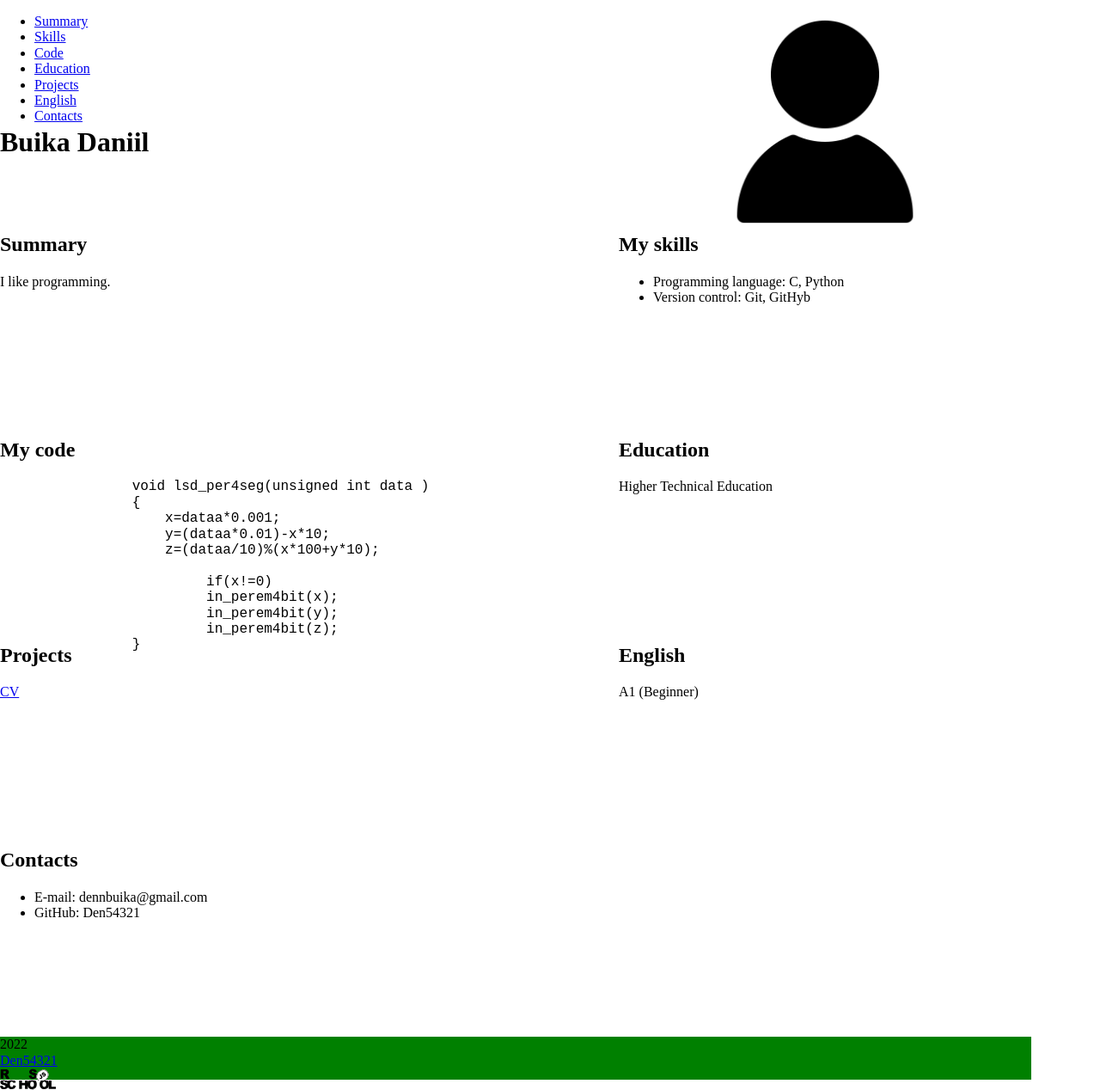
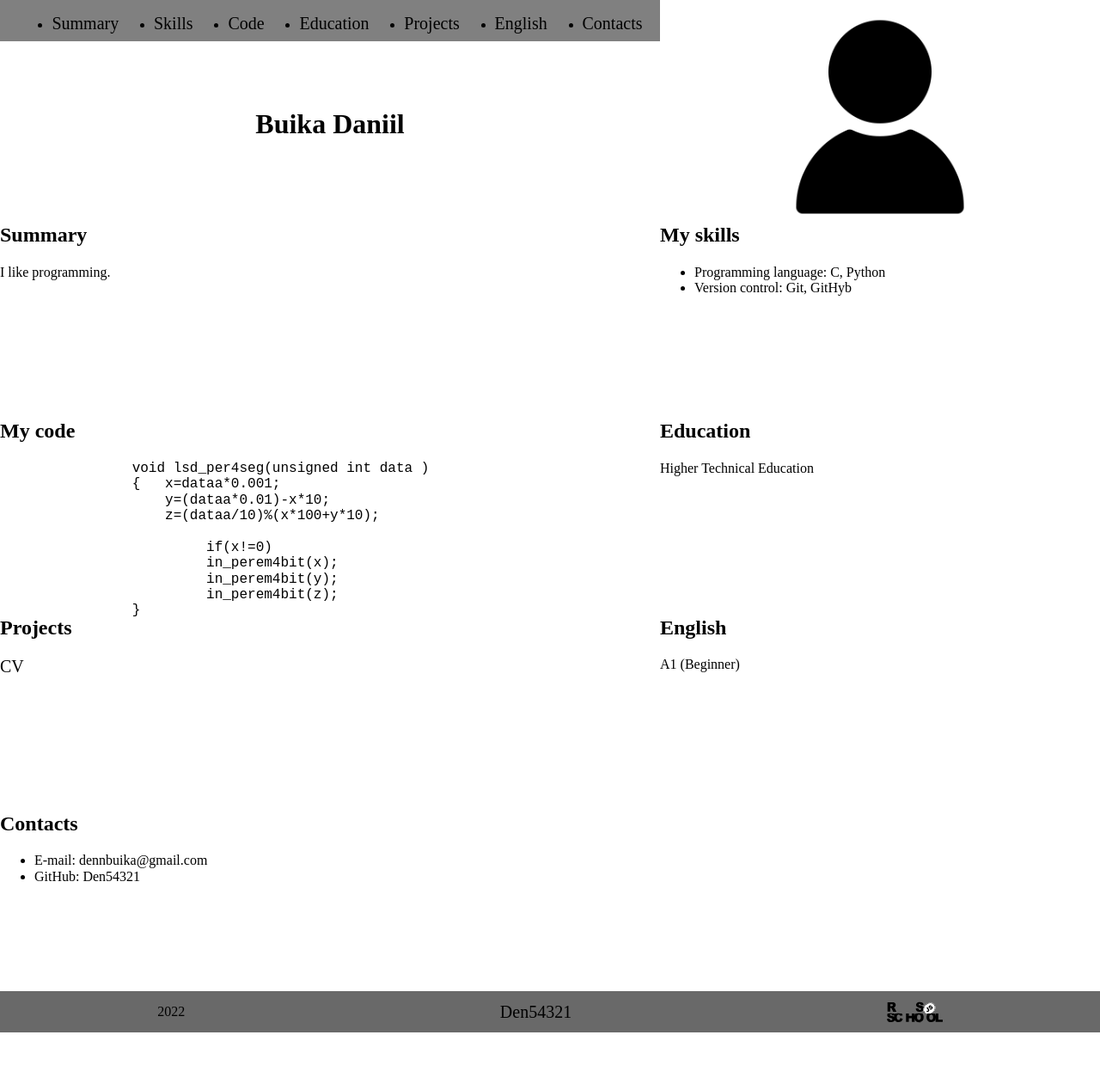
Before and after one commit to Den54321/rsschool-cv, a plain HTML site: page index.html in a window 1280 px wide. Shown: the whole page at 86% size. After the commit the page ends 1201 px from the top, so only its background shows below. Drawn offline with Linux system fonts and the light colour scheme.

Commit message:
docs: modified style and index file

```diff
--- a/assets/style/style.css
+++ b/assets/style/style.css
@@ -6,10 +6,11 @@
 }
 
 .main{
-    width: 1200px;
+    max-width: 1440px;
+    margin: 0 auto;
     display: grid;
     grid-template-columns: 60% 40%;
-    grid-template-rows:10%  10%  19% 19% 19% 19% 4%;
+    grid-template-rows:4%  16%  19% 19% 19% 19% 4%;
 
 }
 .photo{
@@ -24,15 +25,43 @@
     height: 100%;
 }
 
-.h1{
-    grit
-}
+
 
 .footer{
-    display: grid;
-    background-color: green;
+
+    background-color: dimgray;
     grid-column: 1/3;
     grid-row: 7/8;
+    display: flex;
+    justify-content: space-around;
+
+    align-items: center;
+
 
 
 }
+.ul{
+   display: flex;
+   justify-content: space-around;
+   align-items: center;
+
+}
+.header{
+    background-color:grey;
+}
+.h1{
+    text-align: center;
+    align-self: center;
+
+
+}
+
+a{
+   color: black;
+   text-decoration: none;
+   font-size: 20px;
+
+}
+a:hover{
+    color: aquamarine;
+}
--- a/index.html
+++ b/index.html
@@ -30,12 +30,12 @@
 
         <p class="photo"> <img class="photo-img" src="assets/img/icon.png" alt="Photo"></p>
 
-        <section id="summary" class="main-summary">
+        <section id="summary" class="main-summary section">
             <h2>Summary</h2>
             <p>I like programming.</p>
         </section>
 
-        <section id="skills" class="main-skills">
+        <section id="skills" class="main-skills section">
             <h2>My skills</h2>
             <ul>
                 <li>Programming language: C, Python</li>
@@ -44,13 +44,12 @@
         </section>
 
 
-        <section id="code" class="main-code">
+        <section id="code" class="main-code section">
             <h2>My code</h2>
 
                 <pre>
                 void lsd_per4seg(unsigned int data )
-                {
-                    x=dataa*0.001;
+                {   x=dataa*0.001;
                     y=(dataa*0.01)-x*10;
                     z=(dataa/10)%(x*100+y*10);
 
@@ -63,7 +62,7 @@
 
         </section>
 
-        <section id="education" class="main-education">
+        <section id="education" class="main-education section">
             <h2>Education</h2>
             <p>Higher Technical Education</p>
         </section>
@@ -74,13 +73,13 @@
 
         </section>
 
-        <section id="english" class="English">
+        <section id="english" class="English section">
             <h2>English</h2>
             <p>А1 (Beginner)</p>
 
         </section>
 
-        <section id="contacts" class="main-contacts">
+        <section id="contacts" class="main-contacts section">
             <h2>Contacts</h2>
             <ul>
                 <li>E-mail: dennbuika@gmail.com</li>
```
